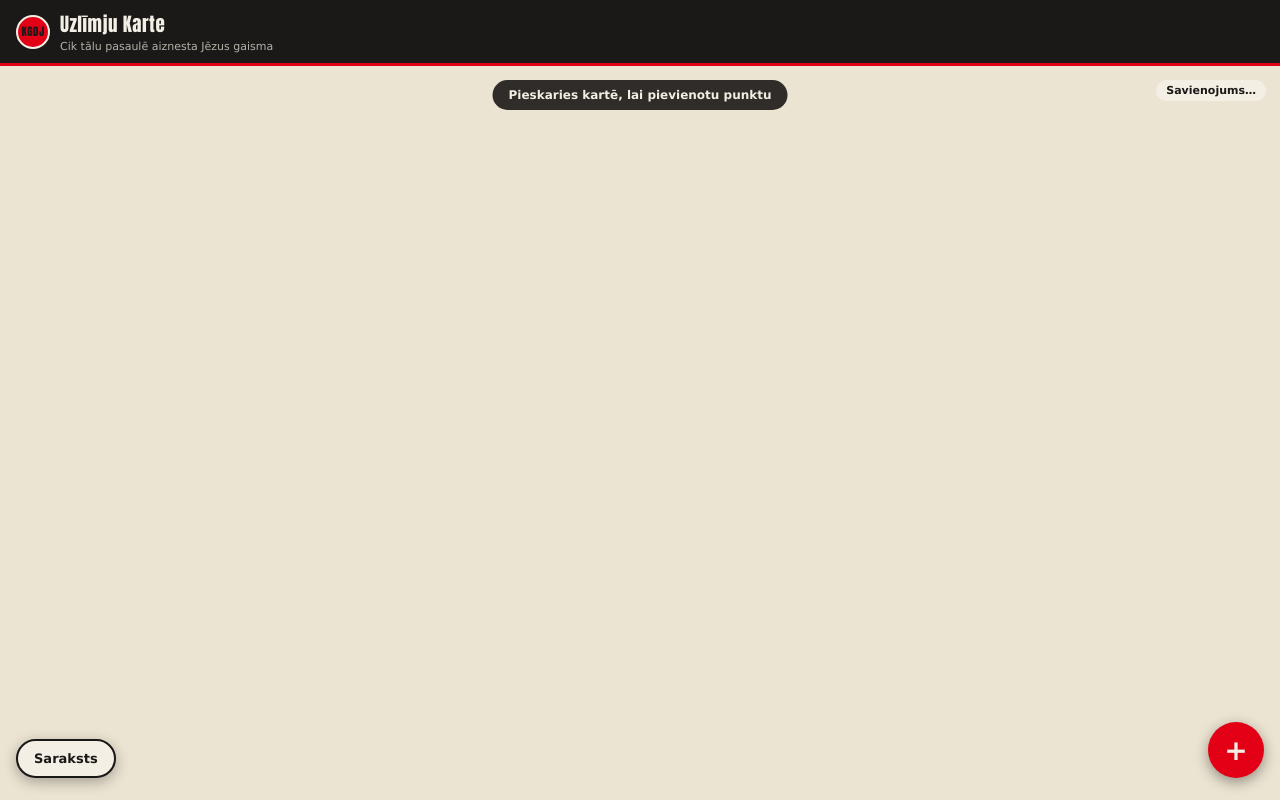
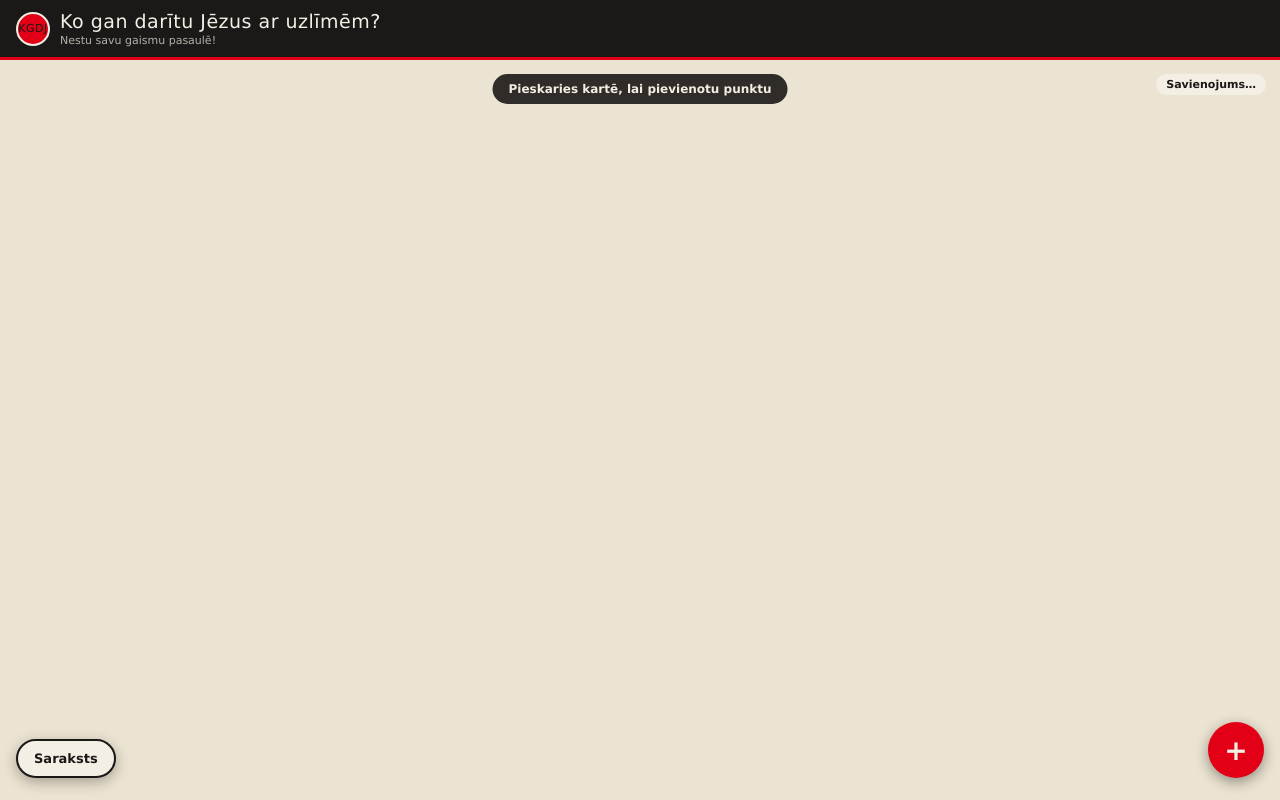
Before and after one commit to zanz1bra/kgdj_uzlimes, a website: page index.html in a window 1280 px wide. Drawn offline with nearby package versions, Linux system fonts and the light colour scheme.

Commit message:
Update font families and header content in index.html

```diff
--- a/index.html
+++ b/index.html
@@ -46,11 +46,11 @@
       width:34px;height:34px;border-radius:50%;
       background:var(--red);border:2px solid var(--paper);
       display:flex;align-items:center;justify-content:center;
-      font-family:'Anton',sans-serif;font-size:11px;color:var(--ink);
+      font-family:Geneva, Verdana, sans-serif;font-size:11px;color:var(--ink);
       letter-spacing:0.5px;
     }
     .brand h1{
-      font-family:'Anton',sans-serif;font-weight:400;
+      font-family: Geneva, Verdana, sans-serif;font-weight:400;
       font-size:19px;letter-spacing:0.5px;margin:0;
     }
     .brand .tagline{font-size:11px;opacity:0.7;margin-top:2px;}
@@ -154,8 +154,8 @@
     <div class="brand">
       <div class="brand-badge">KGDJ</div>
       <div>
-        <h1>Uzlīmju Karte</h1>
-        <div class="tagline">Cik tālu pasaulē aiznesta Jēzus gaisma</div>
+        <h1>Ko gan darītu Jēzus ar uzlīmēm?</h1>
+        <div class="tagline">Nestu savu gaismu pasaulē!</div>
       </div>
     </div>
   </header>
```
